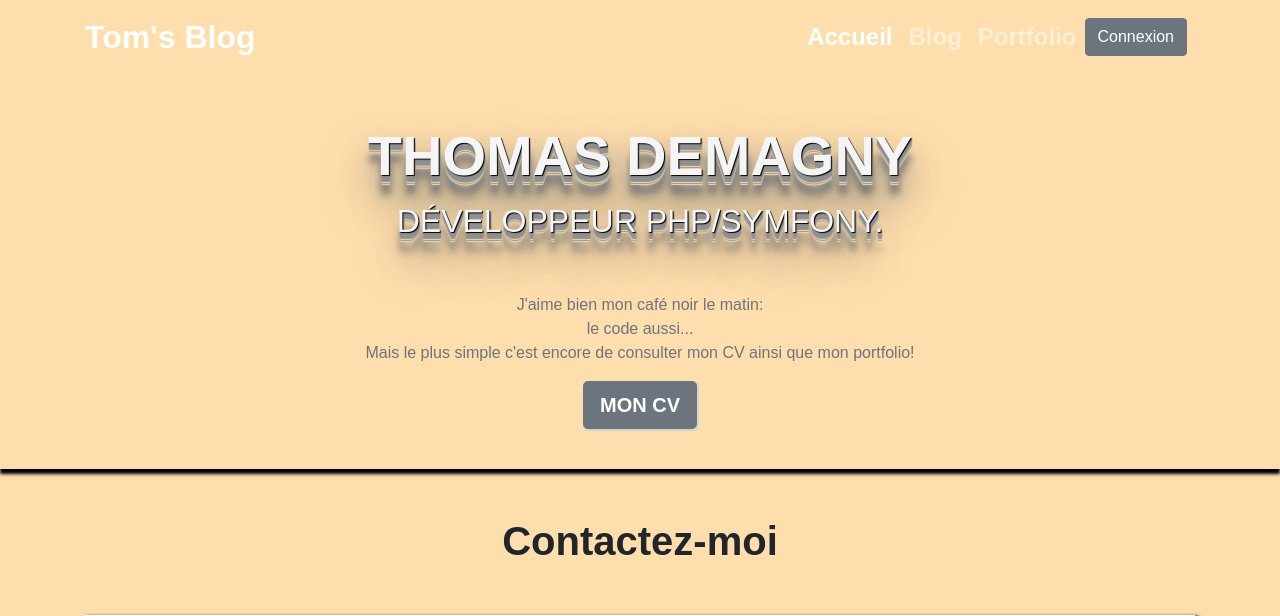
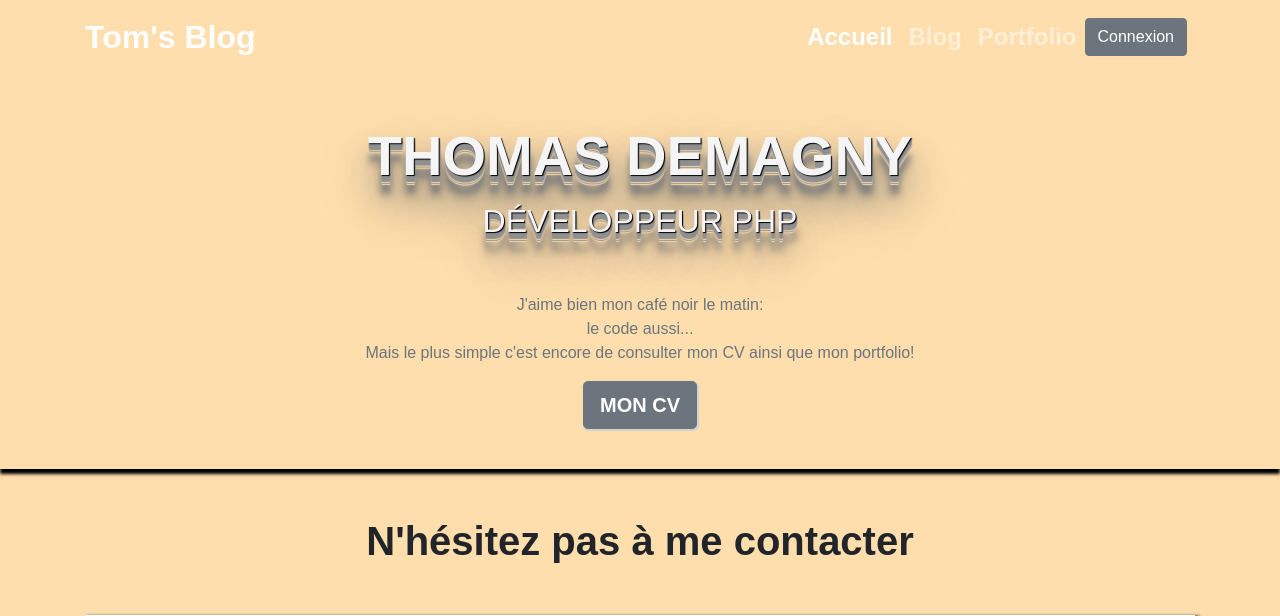
Before and after one commit to thomas-demagny/My_blog, a PHP site: template src/View/home.html.twig in a window 1280 px wide. Shown: the top 616 px of the page. Run offline with PHP 8.4, Linux system fonts and the light colour scheme; the template is opened without the code that fills it, so the values that code supplies are empty; some libraries are stand-ins or nearby versions; some web fonts are replaced.

Commit message:
img changed

```diff
--- a/src/View/home.html.twig
+++ b/src/View/home.html.twig
@@ -4,7 +4,7 @@
     <header>
         <div class="jumbotron-dark py-4 text-center">
             <h1 class="title mt-md-4">Thomas DEMAGNY</h1>
-            <p class="lead sub-title">Développeur Php/Symfony.</p>
+            <p class="lead sub-title">Développeur Php</p>
             <div class="text-center mt-md-5">
                 <p class="text-muted">
                     J'aime bien mon café noir le matin:<br/>
@@ -18,7 +18,7 @@
     </header>
 
     <section class="container">
-        <h2 class=" text-center mt-md-5">Contactez-moi </h2>
+        <h2 class=" text-center mt-md-5">N'hésitez pas à me contacter </h2>
         <div class="row contact_form">
             <div class="col-md-6 col-lg-6">
                 <form name="contact" method="post" action="../public/index.php?access=home!mail">
@@ -49,7 +49,7 @@
                                   placeholder="Votre message"></textarea>
                     </div>
                     <div class="form-group mt-3">
-                        <button type="button" class="btn btn-secondary" id="submit">Envoyer</button>
+                        <button type="submit" class="btn btn-secondary" id="submit">Envoyer</button>
                     </div>
                 </form>
             </div>
@@ -57,7 +57,7 @@
             <div class="col-md-6 col-lg-6">
 
                 <address class="our-address">
-                    <p><img src="../public/images/Se7sZkE1_400x400.jpg" class="img-fluid rounded-circle border p-1"
+                    <p><img src="../public/images/IMG_moi.jpg" class="img-fluid rounded-circle border p-1"
                             alt="it's me !"></p>
                     <p>10000 Troyes</p>
                     <p>Tel: +33 6 02 73 42 87</p>
```
